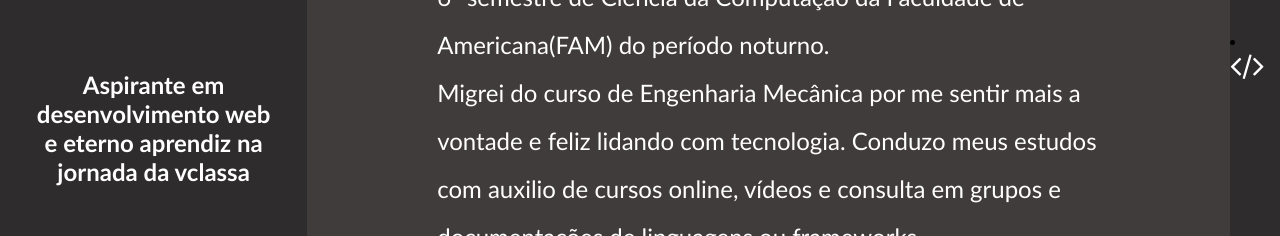
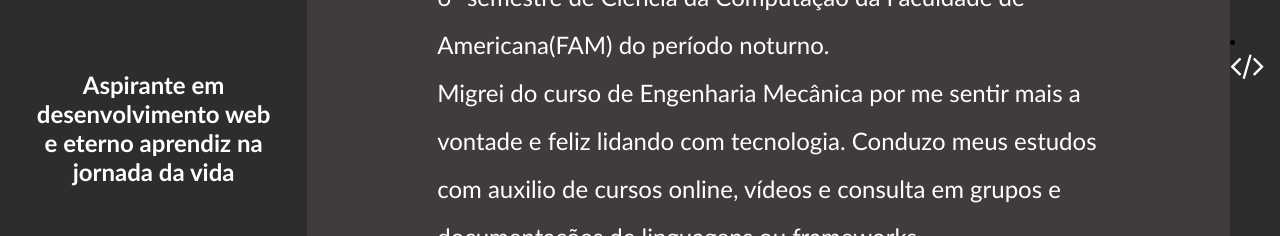
Before and after one commit to gcesario203/PortfolioVue, a Vue app: page / in a window 1280 px wide. Shown: the part 353-589 px from the top of the page. Built offline with nearby package versions, Linux system fonts and the light colour scheme.

Commit message:
CESARIO ANALFA

```diff
--- a/src/components/template/SideProfile.vue
+++ b/src/components/template/SideProfile.vue
@@ -2,7 +2,7 @@
   <div class="side-profile">
     <h2 class="me">Gabriel Cesario</h2>
     <h2 class ="me">Estagiario em desenvolvimento</h2>
-    <h3 class="me">Aspirante em desenvolvimento web e eterno aprendiz na jornada da vclassa</h3>
+    <h3 class="me">Aspirante em desenvolvimento web e eterno aprendiz na jornada da vida</h3>
     <div class="social-links">
       <li>
         <a href="https://www.linkedin.com/in/gabriel-cesario-04784ab2/" target="_blank">
```
